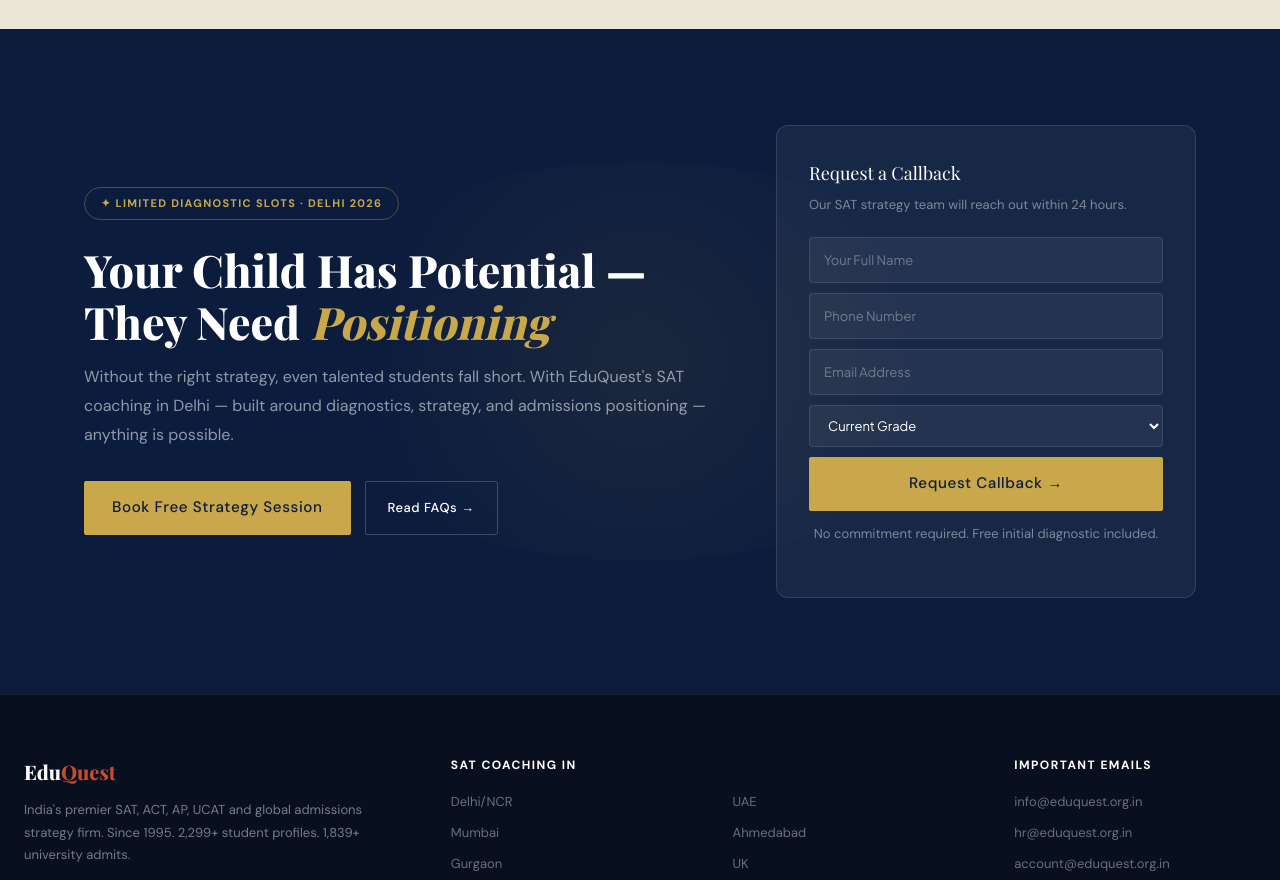
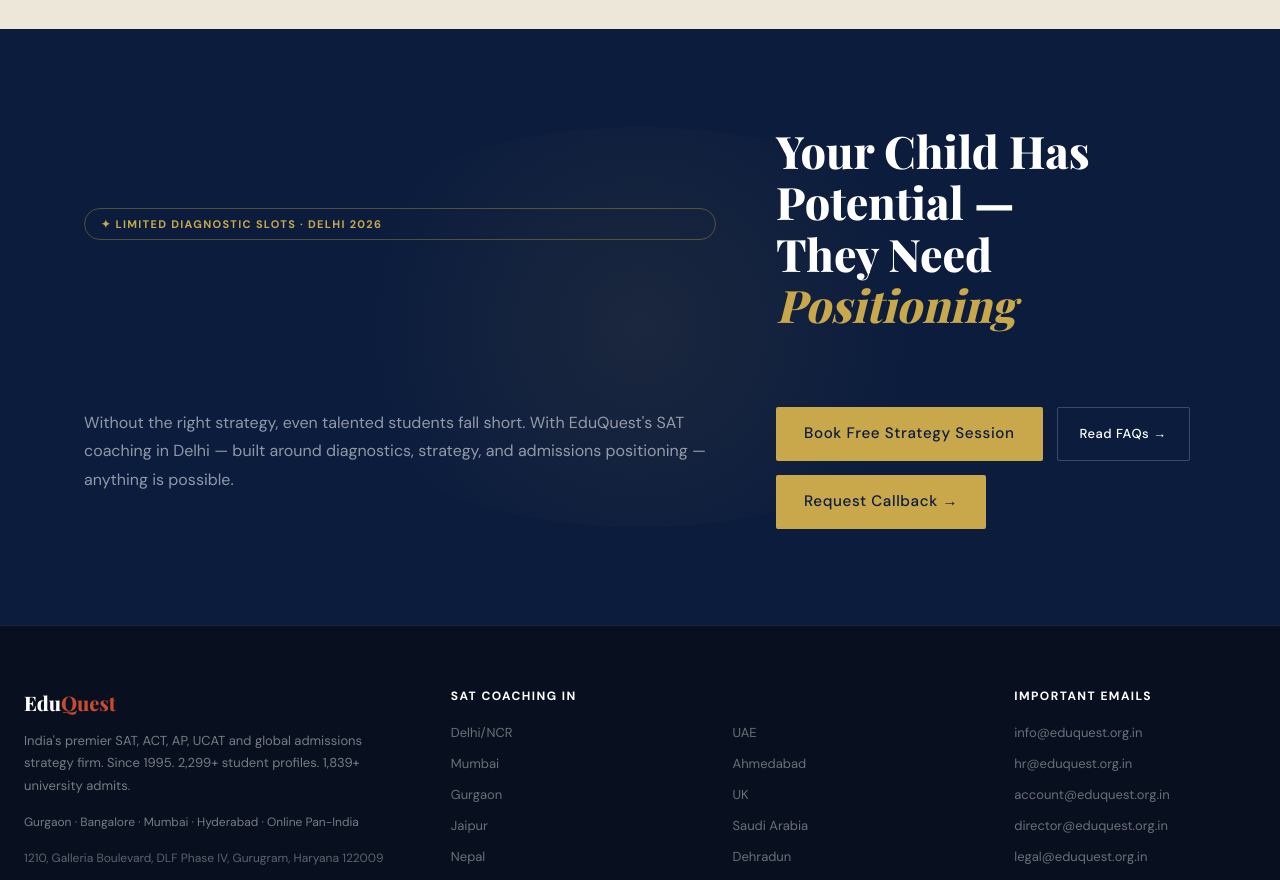
Before and after one commit to nakul-saini404/omniquestui, a Next.js app: page /sat_delhi in a window 1280 px wide. Shown: the part 7420-8300 px from the top of the page. Built offline with nearby package versions, Linux system fonts and the light colour scheme.

Commit message:
update final cta

```diff
--- a/components/sat-delhi/FinalCta.tsx
+++ b/components/sat-delhi/FinalCta.tsx
@@ -1,13 +1,9 @@
 import styles from "./FinalCta.module.css";
-
-const GRADES = ["Grade 8", "Grade 9", "Grade 10", "Grade 11", "Grade 12"];
 
 export default function FinalCta() {
   return (
     <section className={styles.section} id="cta">
       <div className={styles.inner}>
-        {/* Left */}
-        <div>
         <div className={styles.badge}>✦ Limited Diagnostic Slots · Delhi 2026</div>
         <h2 className={styles.h2}>
           Your Child Has Potential —<br />
@@ -25,35 +21,18 @@
           >
             Book Free Strategy Session
           </a>
-            <a href="#faq" className={`btn-outline ${styles.btnOutlineLight}`}>
+          <a
+            href="#faq"
+            className={`btn-outline ${styles.btnOutlineLight}`}
+          >
             Read FAQs →
           </a>
-          </div>
-        </div>
-
-        {/* Right form card */}
-        <div className={styles.formCard}>
-          <h3>Request a Callback</h3>
-          <p>Our SAT strategy team will reach out within 24 hours.</p>
-          <input type="text" placeholder="Your Full Name" />
-          <input type="text" placeholder="Phone Number" />
-          <input type="email" placeholder="Email Address" />
-          <select defaultValue="">
-            <option value="" disabled>Current Grade</option>
-            {GRADES.map((g) => (
-              <option key={g}>{g}</option>
-            ))}
-          </select>
           <a
             href="https://eduquest.org.in/contact-us/"
             className={`btn-primary ${styles.btnGold}`}
-            style={{ display: "block", textAlign: "center", width: "100%" }}
           >
             Request Callback →
           </a>
-          <p className={styles.formNote}>
-            No commitment required. Free initial diagnostic included.
-          </p>
         </div>
       </div>
     </section>
```
Lines whose indentation alone changed are shown as unchanged.
